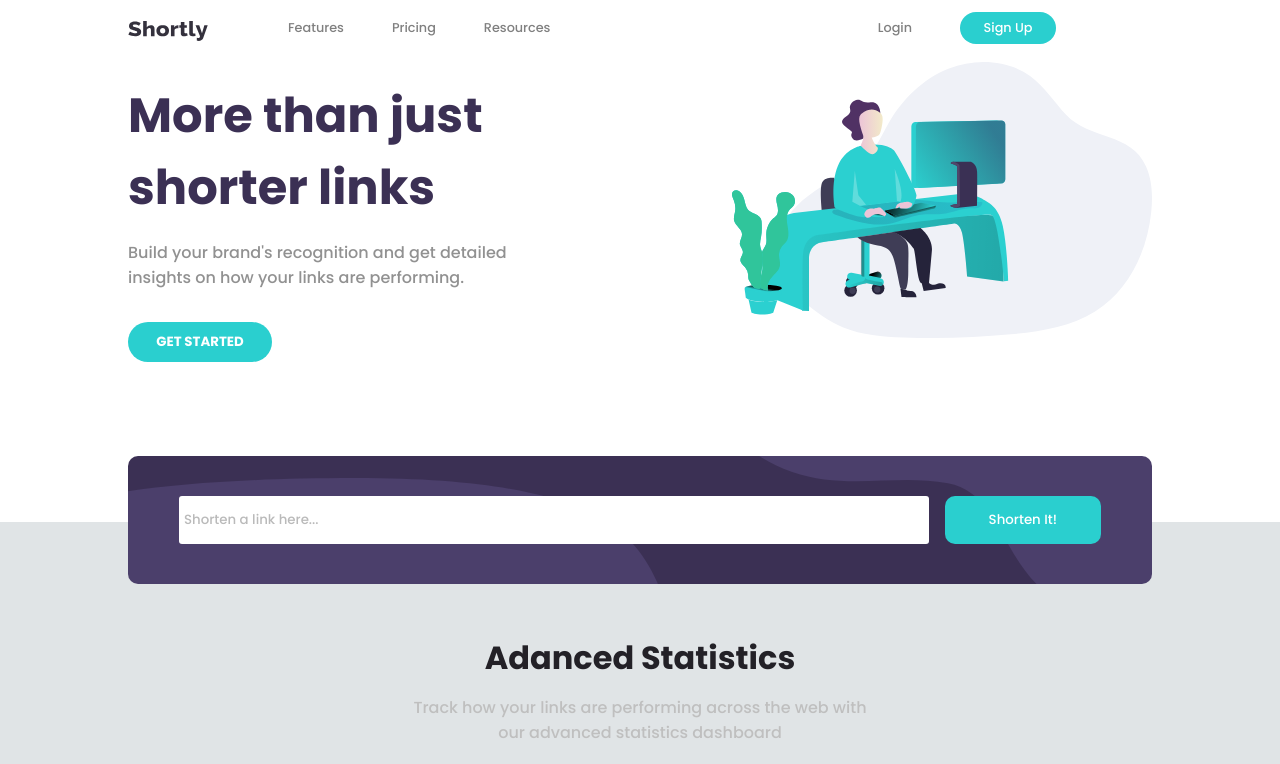
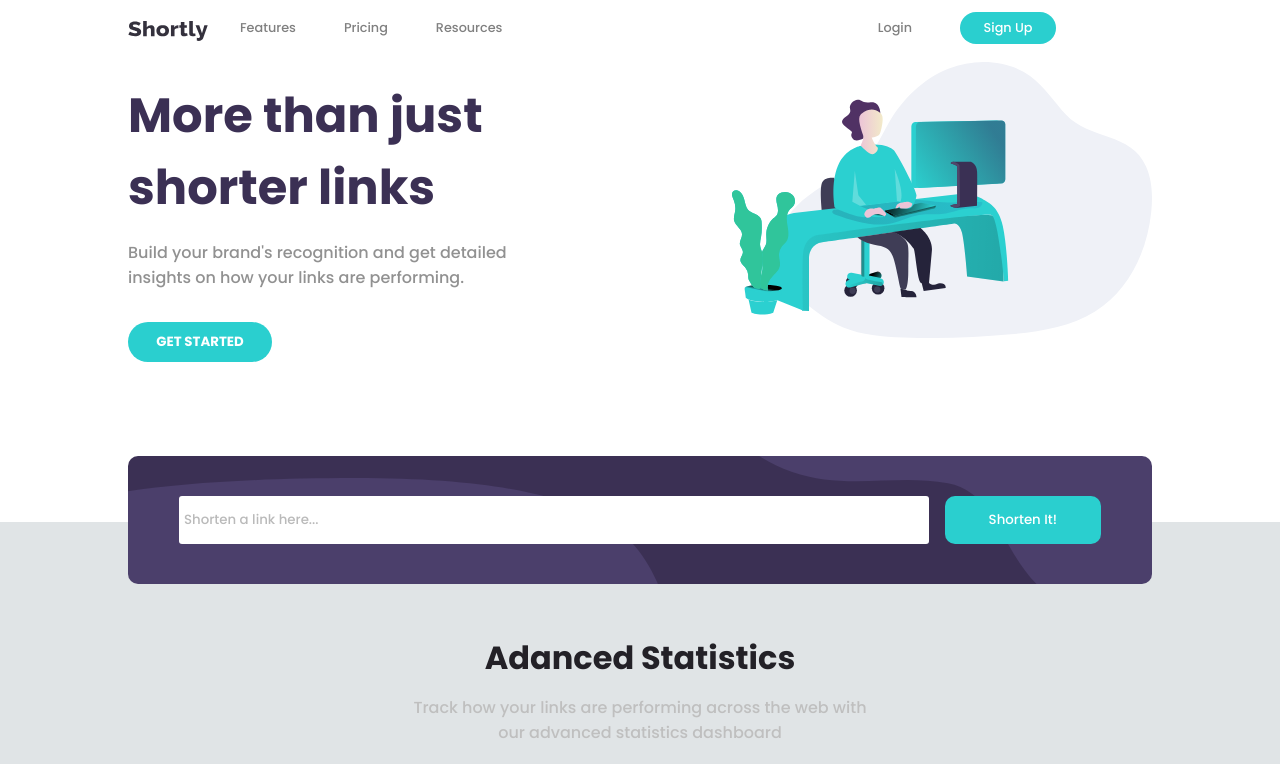
Before and after one commit to PiotrBablok/URLShorteningAPI, a React (Create React App) app: page / in a window 1280 px wide. Shown: the top 764 px of the page. Built offline with nearby package versions, Linux system fonts and the light colour scheme.

Commit message:
CSS Adjustments

```diff
--- a/src/Components/Header/DesktopMenu/DesktopMenu.css
+++ b/src/Components/Header/DesktopMenu/DesktopMenu.css
@@ -6,7 +6,7 @@
 
 .desktopMenu_pages li {
     display: inline;
-    padding-left: 3rem;
+    padding-right: 3rem;
     font-size: 0.8rem;
     color: grey;
     height: 2rem;
```
